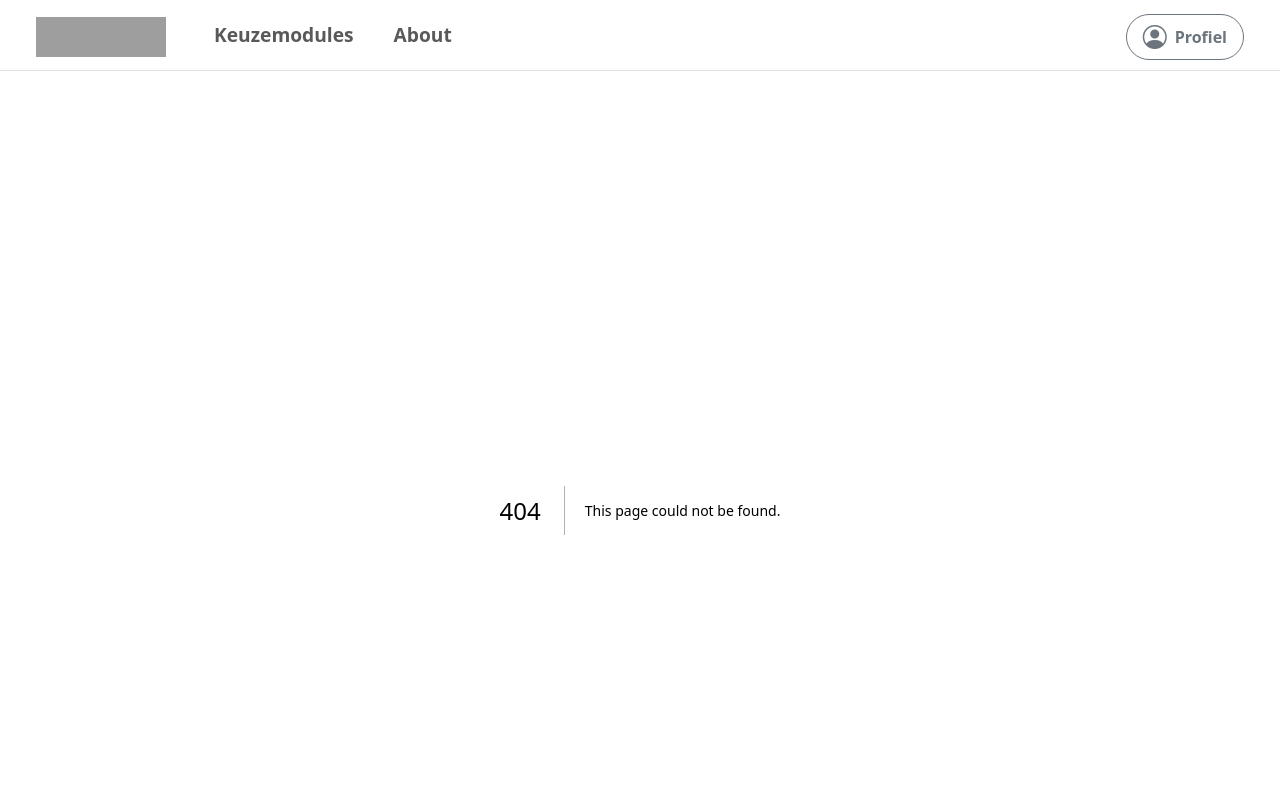
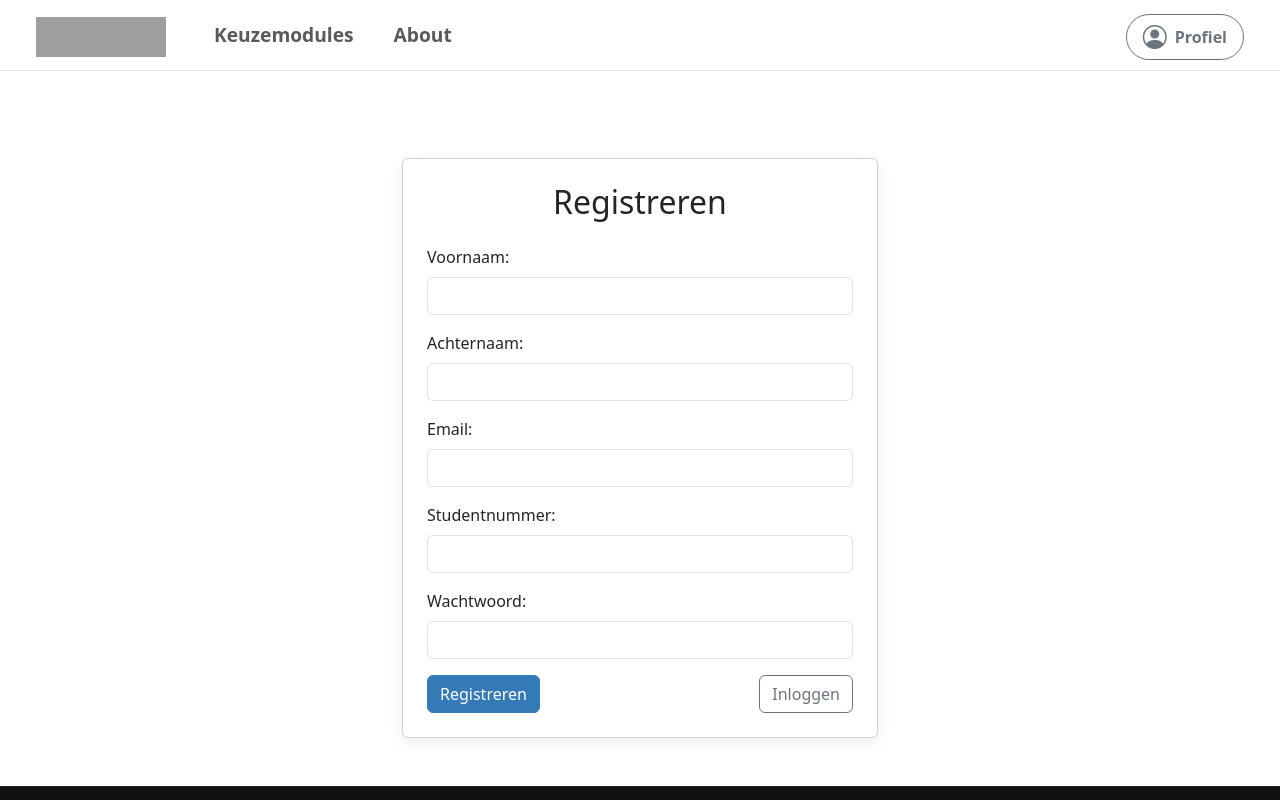
Before and after one commit to Sietsethooft/avans-keuzekompas, a Next.js app in the folder avans-keuzekompas/apps/frontend/: page /register in a window 1280 px wide. Before the commit this address had no page. Shown: the top 800 px of the page. Built offline with nearby package versions, Linux system fonts and the light colour scheme; grey boxes are pictures that could not be loaded.

Commit message:
Add registration page and improve auth logging
Introduces a new registration page with validation for Avans student accounts. Also adds request body logging to the login endpoint in the auth controller and sets a z-index for the header in global styles.

```diff
--- a/avans-keuzekompas/apps/frontend/src/app/global.css
+++ b/avans-keuzekompas/apps/frontend/src/app/global.css
@@ -8,6 +8,10 @@ body {
   min-height: 100vh;
   display: flex;
   flex-direction: column;
+}
+
+header {
+  z-index: 1000;
 }
 
 .main-container {
--- /dev/null
+++ b/avans-keuzekompas/apps/frontend/src/app/register/page.tsx
@@ -0,0 +1,182 @@
+"use client";
+import React, { useState } from 'react';
+import { useRouter } from 'next/navigation';
+
+const avansEmailRegex = /^[a-zA-Z0-9._%+-]+@student\.avans\.nl$/;
+const studentNumberRegex = /^[0-9]{7,}$/;
+
+const RegisterPage: React.FC = () => {
+    const router = useRouter();
+    const [firstName, setFirstName] = useState('');
+    const [lastName, setLastName] = useState('');
+    const [email, setEmail] = useState('');
+    const [studentNumber, setStudentNumber] = useState('');
+    const [password, setPassword] = useState('');
+    const [error, setError] = useState('');
+    const [touched, setTouched] = useState({
+        firstName: false,
+        lastName: false,
+        email: false,
+        studentNumber: false,
+        password: false,
+    });
+
+    const validateFirstName = (value: string) => !value ? 'Graag een voornaam invullen' : '';
+    const validateLastName = (value: string) => !value ? 'Graag een achternaam invullen' : '';
+    const validateEmail = (value: string) => {
+        if (!value) return 'Graag een geldige e-mail invullen';
+        if (!avansEmailRegex.test(value)) return 'Deze e-mail is ongeldig, volg dit format: naam@student.avans.nl';
+        return '';
+    };
+    const validateStudentNumber = (value: string) => {
+        if (!value) return 'Graag een studentnummer invullen';
+        if (!studentNumberRegex.test(value)) return 'Studentnummer moet minimaal 7 cijfers zijn';
+        return '';
+    };
+    const validatePassword = (value: string) => {
+        if (!value) return 'Graag een geldig wachtwoord invullen';
+        if (value.length < 8) return 'Wachtwoord moet minimaal 8 tekens lang zijn';
+        return '';
+    };
+
+    const handleSubmit = async (e: React.FormEvent) => {
+        e.preventDefault();
+        setTouched({
+            firstName: true,
+            lastName: true,
+            email: true,
+            studentNumber: true,
+            password: true,
+        });
+
+        const errors = [
+            validateFirstName(firstName),
+            validateLastName(lastName),
+            validateEmail(email),
+            validateStudentNumber(studentNumber),
+            validatePassword(password),
+        ].filter(Boolean);
+
+        if (errors.length > 0) {
+            setError(errors[0]);
+            return;
+        }
+
+        try {
+            const url = `${process.env.NEXT_PUBLIC_API_URL}/api/auth/register`;
+            const res = await fetch(url, {
+                method: 'POST',
+                headers: { 'Content-Type': 'application/json' },
+                body: JSON.stringify({ firstName, lastName, email, studentNumber, password }),
+            });
+
+            if (!res.ok) {
+                const data = await res.json();
+                setError(data.message || 'Registratie mislukt.');
+                return;
+            }
+
+            router.push('/login');
+        } catch (err) {
+            setError('Er ging iets mis met registreren. ' + err);
+        }
+    };
+
+    return (
+        <div className="container mt-5" style={{ width: 500 }}>
+            <div className="card p-4 custom-shadow">
+                <h2 className="mb-4 text-center">Registreren</h2>
+                <form noValidate onSubmit={handleSubmit}>
+                    <div className="mb-3">
+                        <label htmlFor="firstName" className="form-label">Voornaam:</label>
+                        <input
+                            type="text"
+                            id="firstName"
+                            className={`form-control ${touched.firstName && validateFirstName(firstName) ? 'is-invalid' : touched.firstName ? 'is-valid' : ''}`}
+                            value={firstName}
+                            onChange={e => setFirstName(e.target.value)}
+                            onBlur={() => setTouched(t => ({ ...t, firstName: true }))}
+                            required
+                        />
+                        {touched.firstName && validateFirstName(firstName) && (
+                            <div className="invalid-feedback">{validateFirstName(firstName)}</div>
+                        )}
+                    </div>
+                    <div className="mb-3">
+                        <label htmlFor="lastName" className="form-label">Achternaam:</label>
+                        <input
+                            type="text"
+                            id="lastName"
+                            className={`form-control ${touched.lastName && validateLastName(lastName) ? 'is-invalid' : touched.lastName ? 'is-valid' : ''}`}
+                            value={lastName}
+                            onChange={e => setLastName(e.target.value)}
+                            onBlur={() => setTouched(t => ({ ...t, lastName: true }))}
+                            required
+                        />
+                        {touched.lastName && validateLastName(lastName) && (
+                            <div className="invalid-feedback">{validateLastName(lastName)}</div>
+                        )}
+                    </div>
+                    <div className="mb-3">
+                        <label htmlFor="email" className="form-label">Email:</label>
+                        <input
+                            type="email"
+                            id="email"
+                            className={`form-control ${touched.email && validateEmail(email) ? 'is-invalid' : touched.email ? 'is-valid' : ''}`}
+                            value={email}
+                            onChange={e => setEmail(e.target.value)}
+                            onBlur={() => setTouched(t => ({ ...t, email: true }))}
+                            required
+                        />
+                        {touched.email && validateEmail(email) && (
+                            <div className="invalid-feedback">{validateEmail(email)}</div>
+                        )}
+                    </div>
+                    <div className="mb-3">
+                        <label htmlFor="studentNumber" className="form-label">Studentnummer:</label>
+                        <input
+                            type="text"
+                            id="studentNumber"
+                            className={`form-control ${touched.studentNumber && validateStudentNumber(studentNumber) ? 'is-invalid' : touched.studentNumber ? 'is-valid' : ''}`}
+                            value={studentNumber}
+                            onChange={e => setStudentNumber(e.target.value)}
+                            onBlur={() => setTouched(t => ({ ...t, studentNumber: true }))}
+                            required
+                        />
+                        {touched.studentNumber && validateStudentNumber(studentNumber) && (
+                            <div className="invalid-feedback">{validateStudentNumber(studentNumber)}</div>
+                        )}
+                    </div>
+                    <div className="mb-3">
+                        <label htmlFor="password" className="form-label">Wachtwoord:</label>
+                        <input
+                            type="password"
+                            id="password"
+                            className={`form-control ${touched.password && validatePassword(password) ? 'is-invalid' : touched.password ? 'is-valid' : ''}`}
+                            value={password}
+                            onChange={e => setPassword(e.target.value)}
+                            onBlur={() => setTouched(t => ({ ...t, password: true }))}
+                            required
+                        />
+                        {touched.password && validatePassword(password) && (
+                            <div className="invalid-feedback">{validatePassword(password)}</div>
+                        )}
+                    </div>
+                    {error && <div className="alert alert-danger mb-3">{error}</div>}
+                    <div className="d-flex justify-content-between">
+                        <button type="submit" className="btn btn-primary">Registreren</button>
+                        <button
+                            type="button"
+                            className="btn btn-outline-secondary"
+                            onClick={() => router.push("/login")}
+                        >
+                            Inloggen
+                        </button>
+                    </div>
+                </form>
+            </div>
+        </div>
+    );
+};
+
+export default RegisterPage;
```
Also changed, not shown: 1 other file (tests, documents, lock files or other folders).
